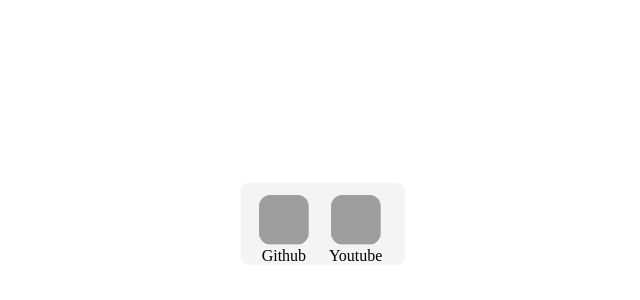
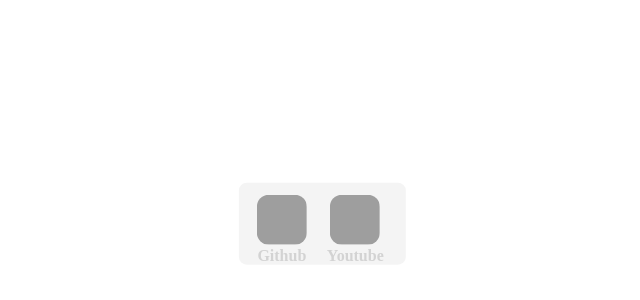
Before and after one commit to FeBagnato/Open-Chrome-Wallpaper, a browser extension: page index.html in a window 1280 px wide. Shown: the part 292-592 px from the top of the page, without its empty margins (309-949 px from the left). Drawn offline with Linux system fonts and the light colour scheme; grey boxes are pictures that could not be loaded.

Commit message:
:pencil: Changing text style
Changes:
 - turning text color to lightgray
 - turning text bold
 - increasing text size

```diff
--- a/index.html
+++ b/index.html
@@ -40,6 +40,9 @@
         }
         .website > p{
             margin-top: -2px;
+            color: lightgray;
+            font-size: 16px;
+            font-weight: bold;
         }
         .website > img {
             border-radius: 12px;
```
